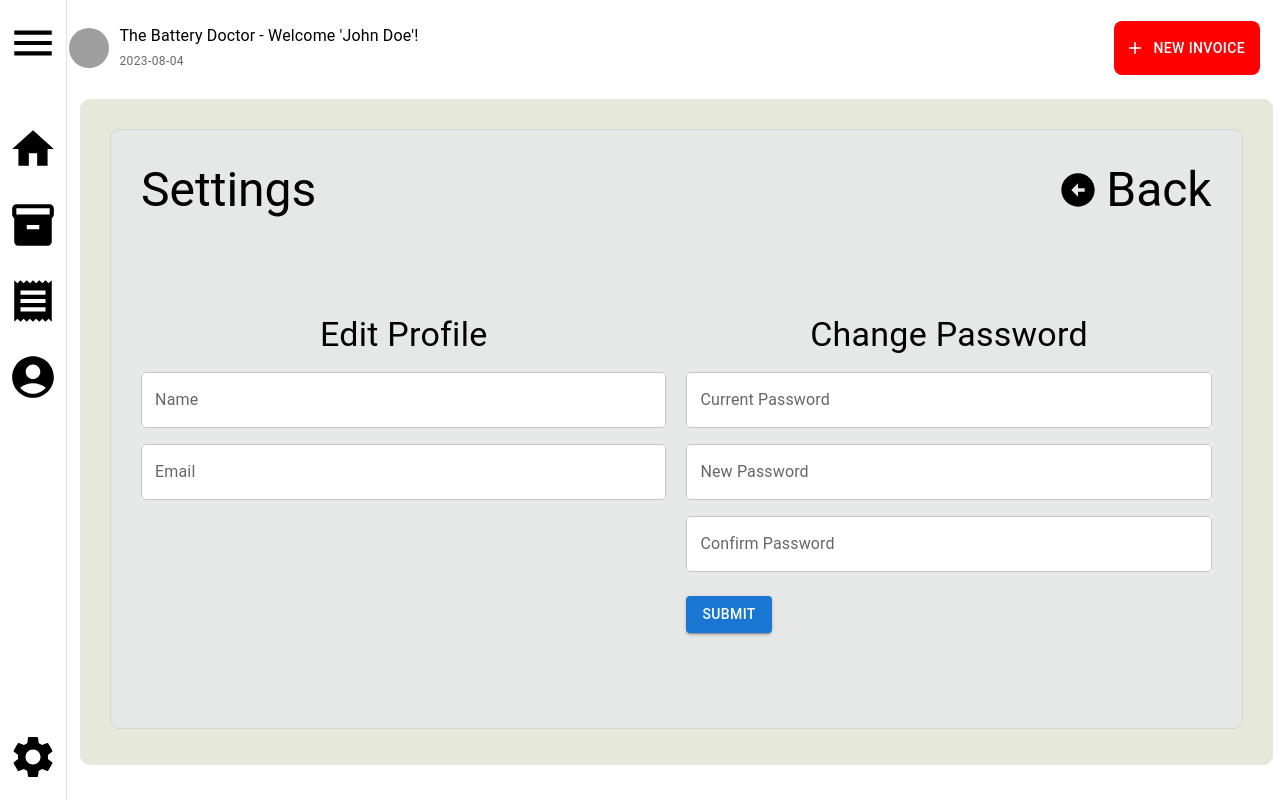
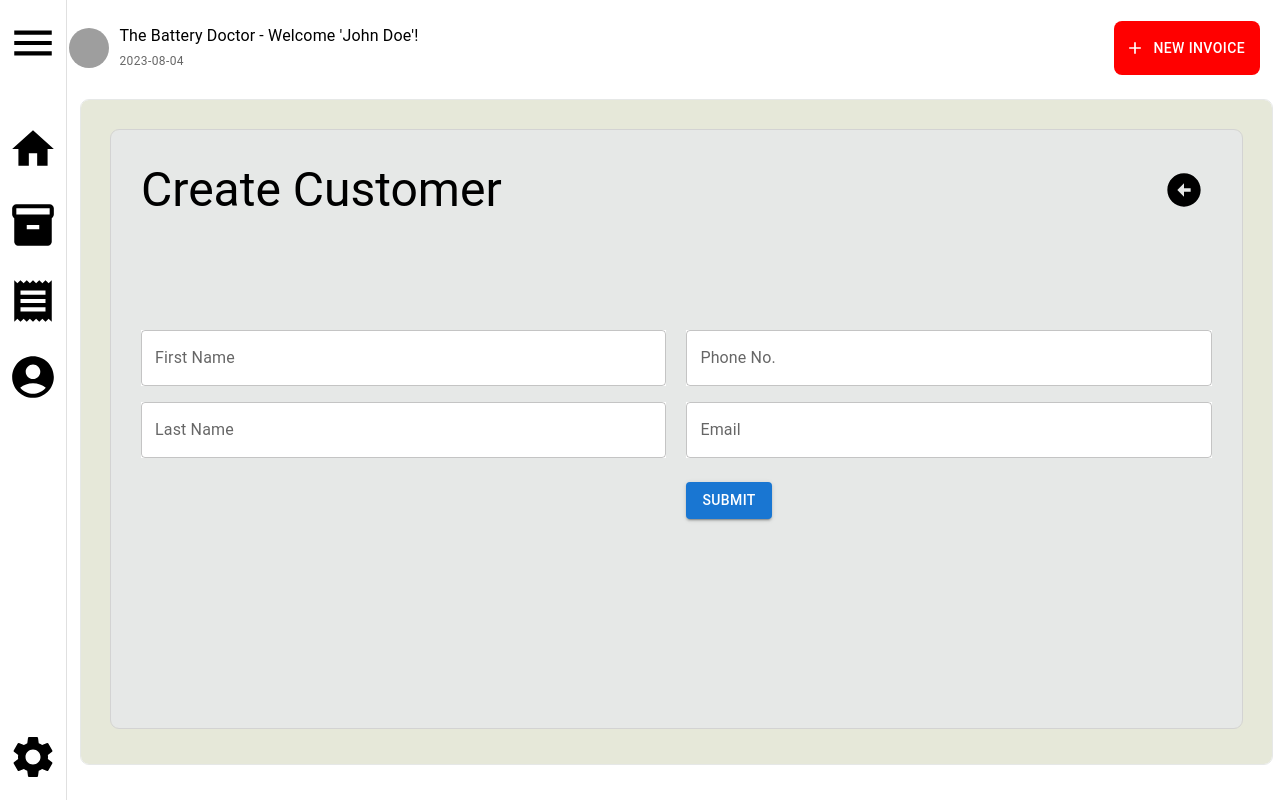
Before and after one commit to Caelan-Ross/FSWD-Capstone-Project, a Next.js app in the folder src/frontend/: page /createCustomer in a window 1280 px wide. Built offline with nearby package versions, Linux system fonts and the light colour scheme; grey boxes are pictures that could not be loaded.

Commit message:
createCustomer setting basic layout.

```diff
--- a/src/frontend/pages/createCustomer.js
+++ b/src/frontend/pages/createCustomer.js
@@ -28,11 +28,11 @@ export default function Home() {
 				sx={{
 					display: 'flex',
 					justifyContent: 'space-between',
-					width: '100%'
+					width: '100%',
 				}}
 			>
 				<Typography variant='h3' align='center' component='h2'>
-					Settings
+					Create Customer
 				</Typography>
 
 				<Box display='flex' onClick={() => handleNavigation('/')}>
@@ -41,9 +41,6 @@ export default function Home() {
 							sx={{ fontSize: '2.5rem', color: '#000000' }}
 						/>
 					</IconButton>
-					<Typography variant='h3' align='center' component='h2'>
-						Back
-					</Typography>
 				</Box>
 			</Box>
 			<Box
@@ -53,44 +50,33 @@ export default function Home() {
 					flexDirection: 'row',
 				}}
 			>
-				{/* Column 1: Edit Profile */}
 				<Box sx={{ flex: 1, marginRight: '20px' }}>
-					<Typography variant='h4' align='center' component='h3'>
-						Edit Profile
-					</Typography>
-					<TextField label='Name' fullWidth variant='outlined' sx={{ mt: 2, backgroundColor: 'white' }} />
 					<TextField
-						label='Email'
+						label='First Name'
+						fullWidth
+						variant='outlined'
+						sx={{ mt: 2, backgroundColor: 'white' }}
+					/>
+					<TextField
+						label='Last Name'
 						fullWidth
 						variant='outlined'
 						sx={{ mt: 2, backgroundColor: 'white' }}
 					/>
 				</Box>
-
-				{/* Column 2: Change Password */}
 				<Box sx={{ flex: 1 }}>
-					<Typography variant='h4' align='center' component='h3'>
-						Change Password
-					</Typography>
 					<TextField
-						label='Current Password'
+						label='Phone No.'
 						fullWidth
 						variant='outlined'
-						type='password'
+						type=''
 						sx={{ mt: 2, backgroundColor: 'white' }}
 					/>
 					<TextField
-						label='New Password'
+						label='Email'
 						fullWidth
 						variant='outlined'
-						type='password'
-						sx={{ mt: 2, backgroundColor: 'white' }}
-					/>
-					<TextField
-						label='Confirm Password'
-						fullWidth
-						variant='outlined'
-						type='password'
+						type='email'
 						sx={{ mt: 2, backgroundColor: 'white' }}
 					/>
 					<Button variant='contained' color='primary' sx={{ mt: 3 }}>
--- a/src/frontend/pages/settings.js
+++ b/src/frontend/pages/settings.js
@@ -41,9 +41,6 @@ export default function Home() {
 							sx={{ fontSize: '2.5rem', color: '#000000' }}
 						/>
 					</IconButton>
-					<Typography variant='h3' align='center' component='h2'>
-						Back
-					</Typography>
 				</Box>
 			</Box>
 			<Box
```
Also changed, not shown: src/frontend/pages/customer.js (+6 -1 lines).
